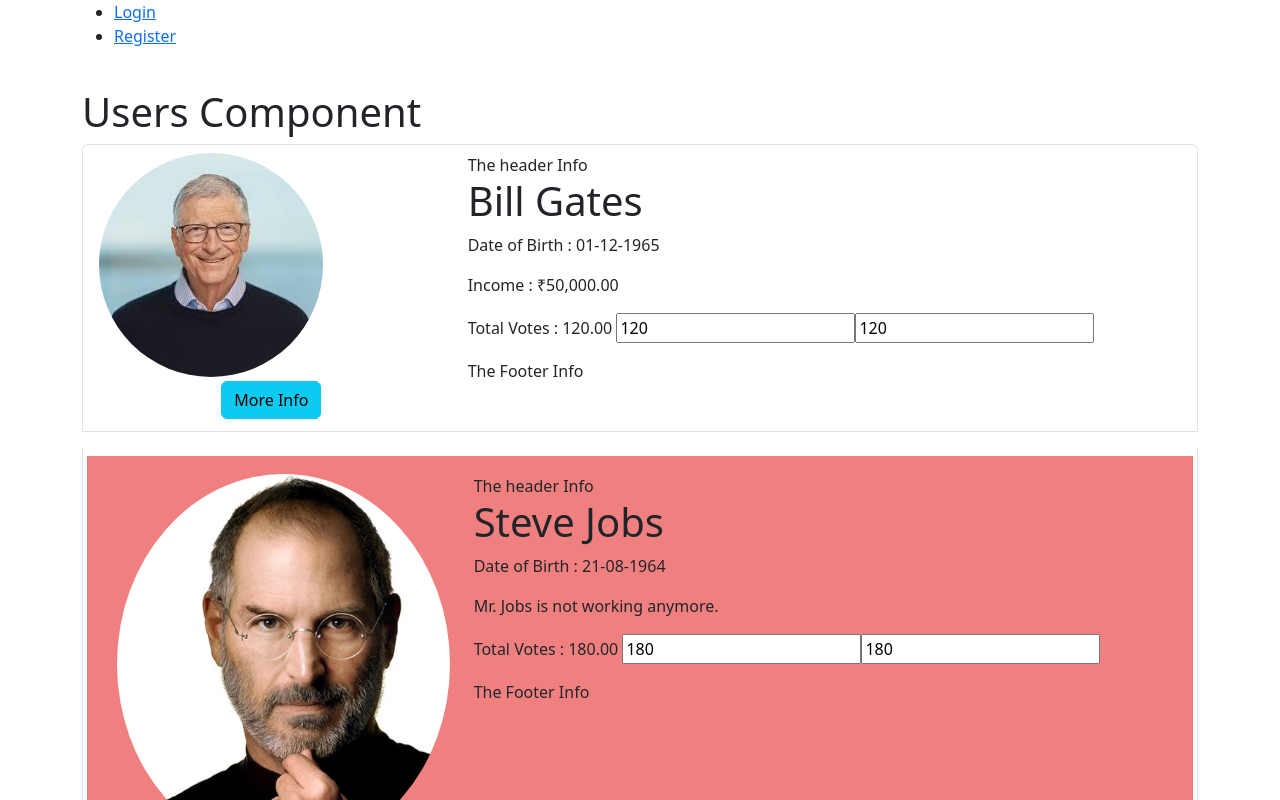
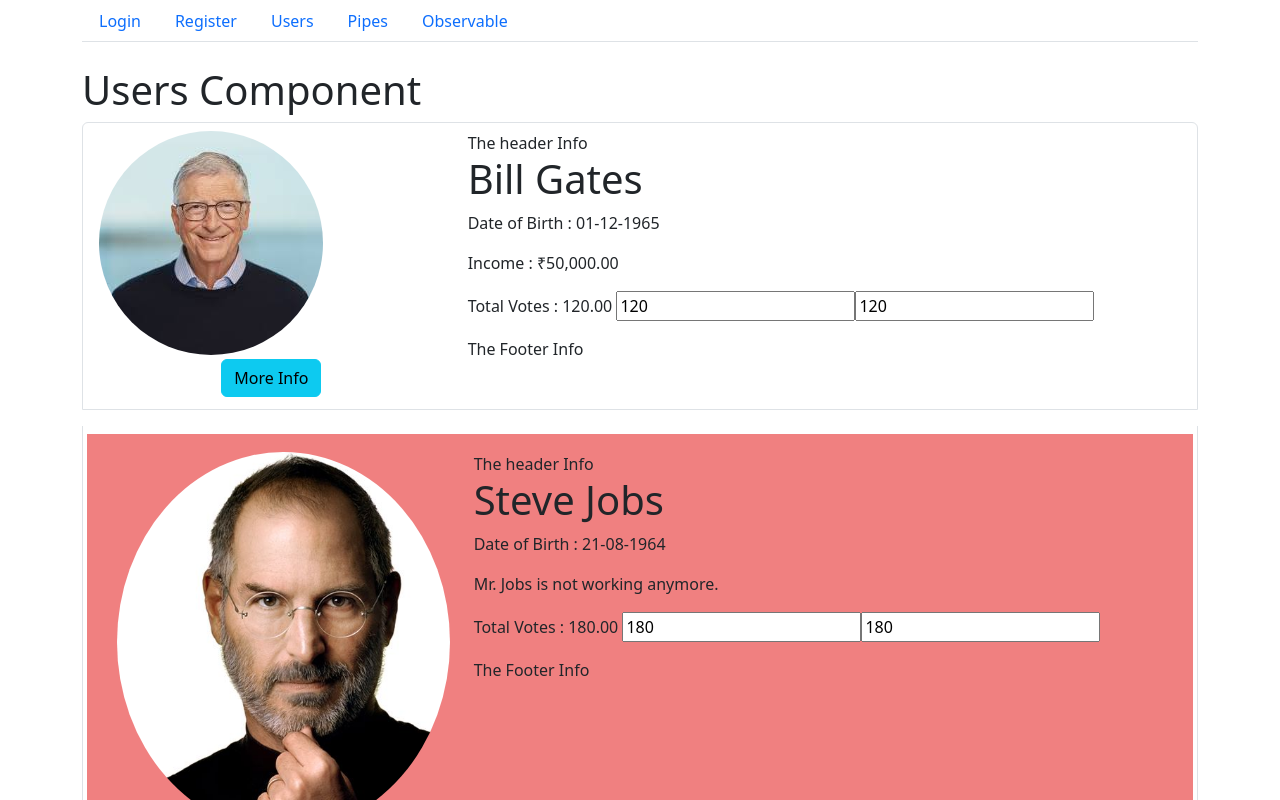
Before and after one commit to synergy2411/jul25-angular, an Angular app in the folder frontend/: page /users in a window 1280 px wide. Shown: the top 800 px of the page. Built offline with nearby package versions, Linux system fonts and the light colour scheme.

Commit message:
route guard added

```diff
--- a/frontend/src/app/app.routes.ts
+++ b/frontend/src/app/app.routes.ts
@@ -5,6 +5,7 @@ import { RegisterComponent } from './components/auth/register/register.component
 import { ExpensesComponent } from './components/expenses/expenses.component';
 import { PipeExampleComponent } from './components/demo/pipe-example/pipe-example.component';
 import { ObservableExampleComponent } from './components/demo/observable-example/observable-example.component';
+import { LoginGuard } from './services/guards/login.guard';
 
 export const APP_ROUTES: Routes = [
   {
@@ -27,6 +28,7 @@ export const APP_ROUTES: Routes = [
   {
     path: 'expenses',
     component: ExpensesComponent,
+    canActivate: [LoginGuard],
   },
   {
     path: 'pipe',
--- a/frontend/src/app/components/header/header.component.html
+++ b/frontend/src/app/components/header/header.component.html
@@ -1,11 +1,23 @@
 <header>
   <nav>
-    <ul>
-      <li>
-        <a routerLink="login">Login</a>
+    <ul class="nav nav-tabs">
+      <li class="nav-item">
+        <a class="nav-link" routerLink="login">Login</a>
       </li>
-      <li>
-        <a routerLink="register">Register</a>
+      <li class="nav-item">
+        <a class="nav-link" routerLink="register">Register</a>
+      </li>
+      <li class="nav-item">
+        <a class="nav-link" routerLink="users">Users</a>
+      </li>
+      <li class="nav-item" *ngIf="authService.isAuthenticated()">
+        <a class="nav-link" routerLink="expenses">Expenses</a>
+      </li>
+      <li class="nav-item">
+        <a class="nav-link" routerLink="pipe">Pipes</a>
+      </li>
+      <li class="nav-item">
+        <a class="nav-link" routerLink="observable">Observable</a>
       </li>
     </ul>
   </nav>
--- a/frontend/src/app/components/header/header.component.ts
+++ b/frontend/src/app/components/header/header.component.ts
@@ -1,10 +1,11 @@
 import { Component } from '@angular/core';
+import { AuthService } from '../../services/auth.service';
 
 @Component({
   selector: 'app-header',
   templateUrl: './header.component.html',
-  styleUrl: './header.component.css'
+  styleUrl: './header.component.css',
 })
 export class HeaderComponent {
-
+  constructor(public authService: AuthService) {}
 }
--- /dev/null
+++ b/frontend/src/app/services/guards/login.guard.ts
@@ -0,0 +1,27 @@
+import { Injectable } from '@angular/core';
+import {
+  ActivatedRouteSnapshot,
+  CanActivate,
+  GuardResult,
+  MaybeAsync,
+  RouterStateSnapshot,
+} from '@angular/router';
+import { AuthService } from '../auth.service';
+
+// export const loginGuard: CanActivateFn = (route, state) => {
+//   return false;
+// };
+
+@Injectable({
+  providedIn: 'root',
+})
+export class LoginGuard implements CanActivate {
+  constructor(private authService: AuthService) {}
+
+  canActivate(
+    route: ActivatedRouteSnapshot,
+    state: RouterStateSnapshot
+  ): MaybeAsync<GuardResult> {
+    return this.authService.isAuthenticated();
+  }
+}
```
Also changed, not shown: 2 other files (tests, documents, lock files or other folders).
